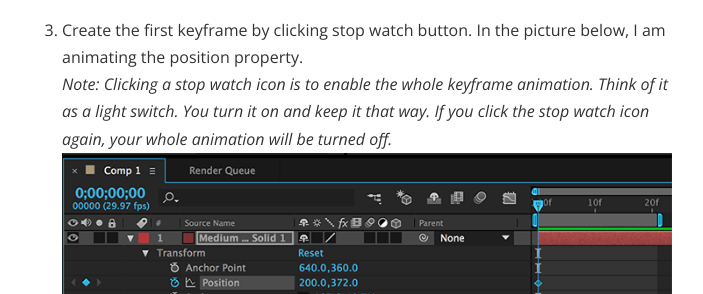
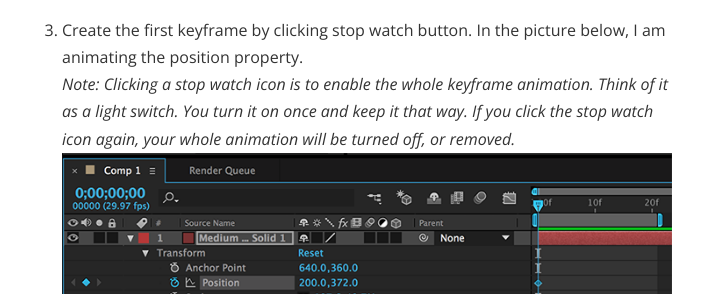
Before and after one commit to Mirandadaa/mica-gd300, a Jekyll site: the page built from _posts/110-6-1-keyframing.md, in a window 1280 px wide. Shown: the part 354-648 px from the top of the page, without its empty margins (288-991 px from the left). Built offline with Jekyll 4.4.1, drawn with Linux system fonts in a browser that asks for light colours; some web fonts are replaced.

Commit message:
edit - keyframing

```diff
--- a/_posts/110-6-1-keyframing.md
+++ b/_posts/110-6-1-keyframing.md
@@ -18,7 +18,7 @@ In After Effects, you can animate by creating and adjusting keyframes. Any prope
 2. Let’s create a layer so we can practice keyframe animation.
 
 3. Create the first keyframe by clicking stop watch button. In the picture below, I am animating the position property.
-*Note: Clicking a stop watch icon is to enable the whole keyframe animation. Think of it as a light switch. You turn it on and keep it that way. If you click the stop watch icon again, your whole animation will be turned off.*
+*Note: Clicking a stop watch icon is to enable the whole keyframe animation. Think of it as a light switch. You turn it on once and keep it that way. If you click the stop watch icon again, your whole animation will be turned off, or removed.*
 ![Creating the first keyframe](/images/keyframing/keyframe-1.png)
 
 4. Notice that the stop watch icon is highlighted and a *diamond icon* is also created at the position of the Current Time Indicator. This diamond icon indicates at which frame the keyframe is created.
```
